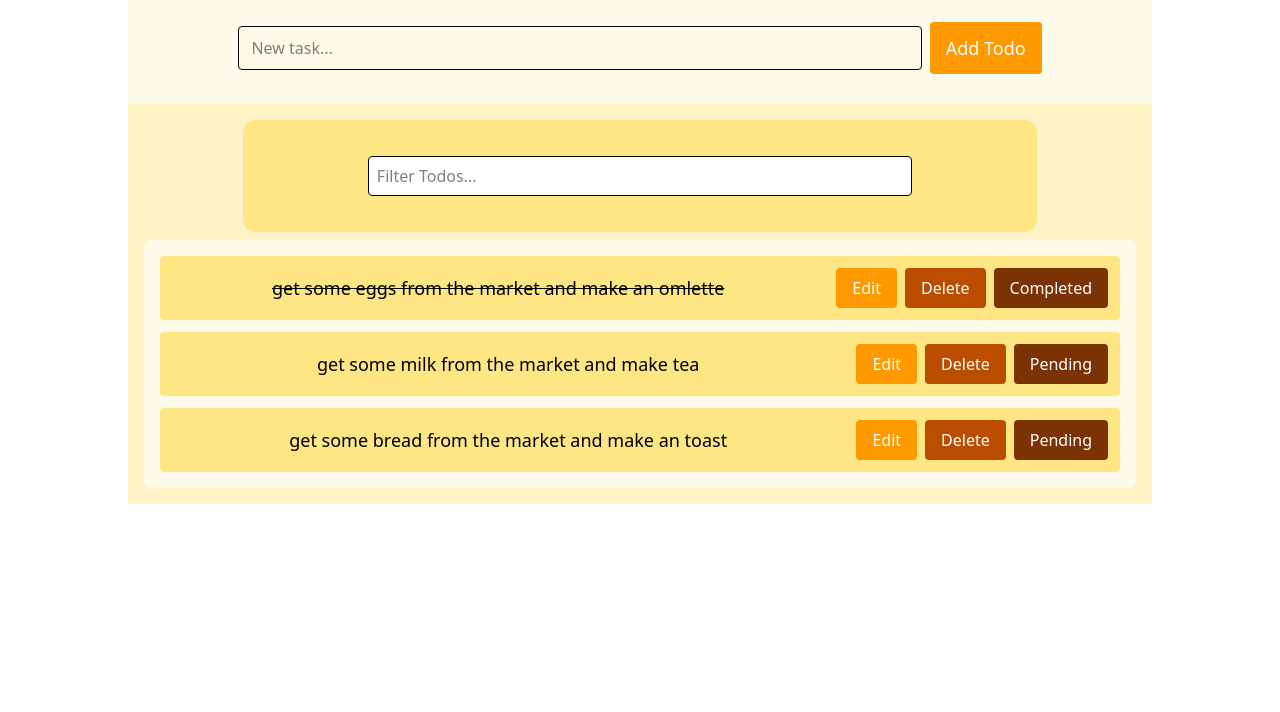
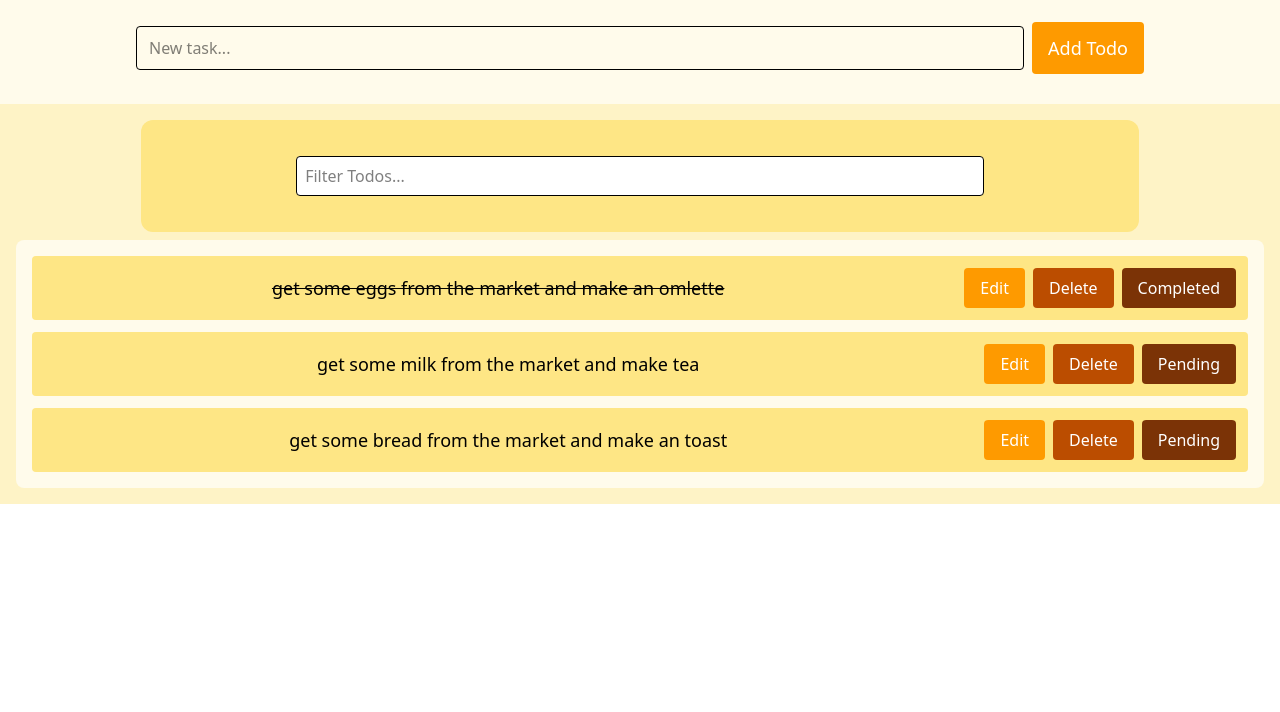
Before and after one commit to Usama-dev1/javascript-todolist, a website: page index.html in a window 1280 px wide. Shown: the part 88-800 px from the top of the page. Drawn offline with Linux system fonts and the light colour scheme.

Commit message:
todlist container fix

```diff
--- a/index.html
+++ b/index.html
@@ -5,12 +5,12 @@
     <meta name="viewport" content="width=device-width, initial-scale=1.0" />
     <link href="./src/output.css" rel="stylesheet" />
     <script src="script.js" defer></script>
-    <title>Document</title>
+    <title>TODO</title>
   </head>
   <body>
     <div class="w-full h-screen">
       <div
-        class="w-full max-w-5xl mx-auto bg-amber-50 flex flex-col items-center"
+        class="w-full max-w-7xl mx-auto bg-amber-50 flex flex-col items-center"
       >
         <h1 class="w-full text-5xl font-extrabold text-center py-4">
           Todo List
```
Also changed, not shown: src/output.css.
